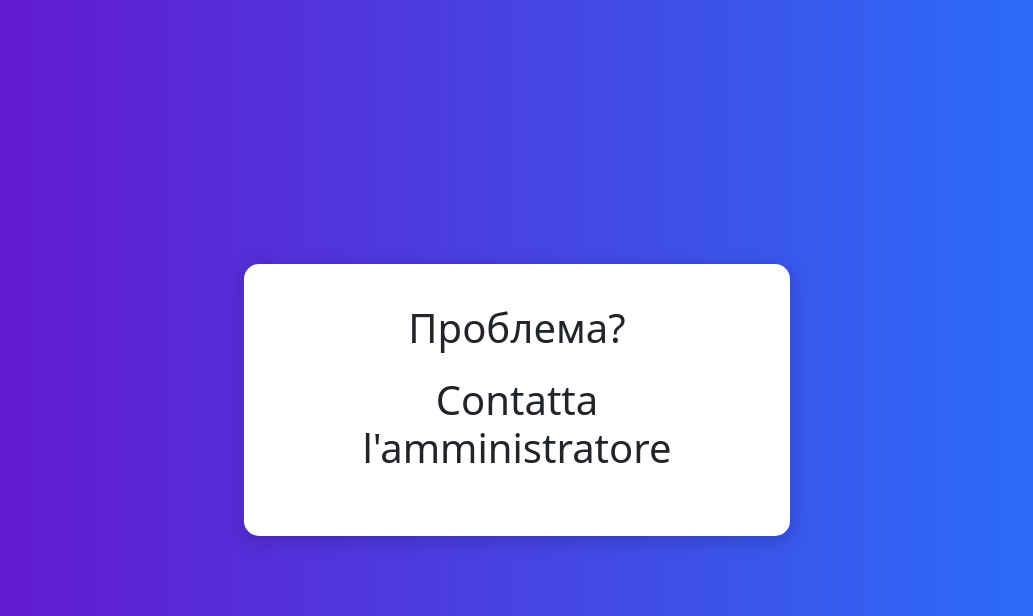
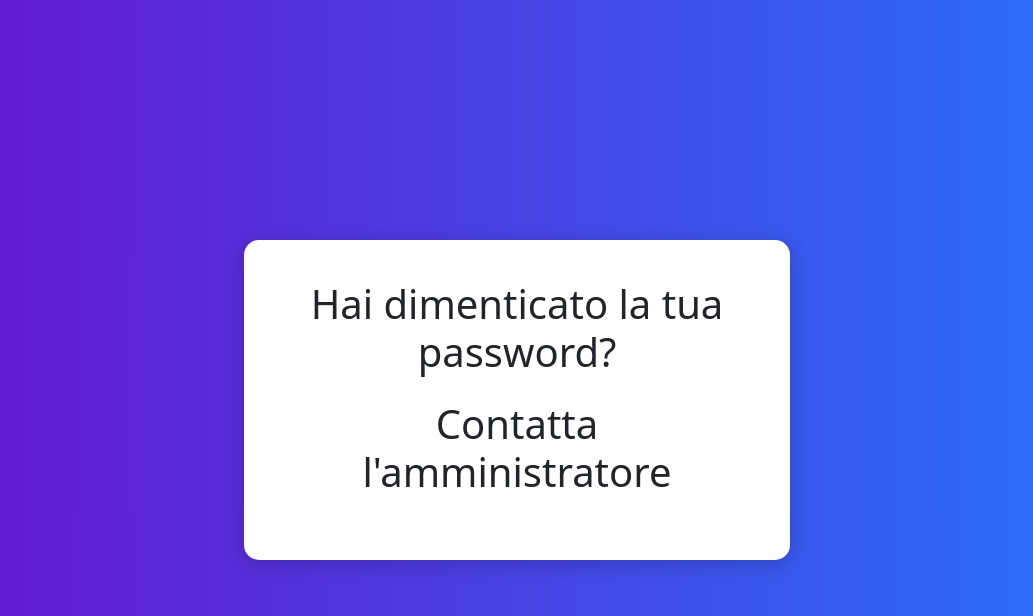
Before and after one commit to mirabellamarco/biblioteca27, a Flask app: page /recupero_password in a window 1280 px wide. Shown: the top 616 px of the page, without its empty margins (123-1156 px from the left). Run offline with Flask 3, Linux system fonts and the light colour scheme.

Commit message:
Style fixes

```diff
--- a/templates/catalogo.html
+++ b/templates/catalogo.html
@@ -55,7 +55,7 @@
         }
         .navbar .btn-prestiti {
             color: white;
-            background-color: #cf8e0a;
+            background-color: #fd7e14;
             text-shadow: 0px 0px 4px rgba(0,0,0,0.5);
         }
         .navbar .btn-libro {
--- a/templates/recupero_password.html
+++ b/templates/recupero_password.html
@@ -52,9 +52,9 @@
             <div class="col-md-6">
                 <div class="card p-4">
                     <div class="card-body">
-                        <h1 class="text-center mb-4">Проблема?</h1>
+                        <h1 class="text-center mb-4">Hai dimenticato la tua password?</h1>
                         <h1 class="text-center mb-4">Contatta l'amministratore</h1>
-                        <!-- <button type="submit" class="btn btn-primary w-100" id="random-button">Het Проблема</button> -->
+                        <!-- <button type="submit" class="btn btn-primary w-100" id="random-button">No problem</button> -->
                     </div>
                 </div>
             </div>
```
